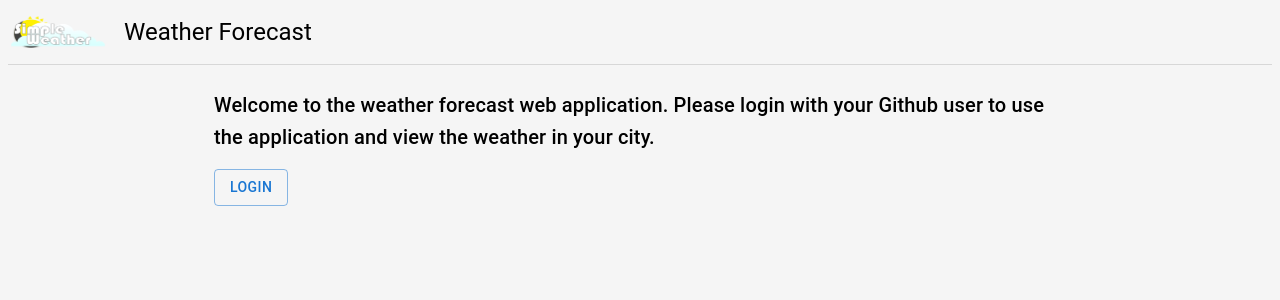
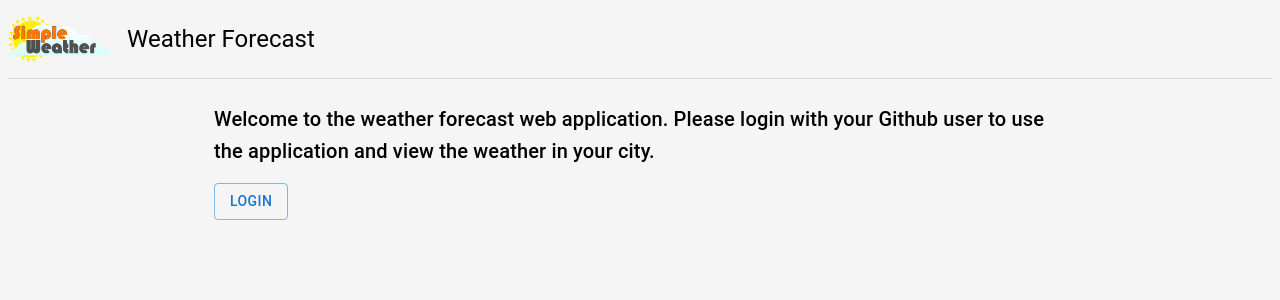
Before and after one commit to weedeej/weather-forecast, a React (Create React App) app: page / in a window 1280 px wide. Shown: the top 300 px of the page. Built offline with nearby package versions, Linux system fonts and the light colour scheme; no server answers.

Commit message:
Replaced logo then rescaled

```diff
--- a/src/components/NavBar/index.tsx
+++ b/src/components/NavBar/index.tsx
@@ -18,9 +18,9 @@ export function NavBar() {
   return (
     <>
       <Stack gap={2} p={1} width="100%">
-        <Stack direction="row" alignItems="center" justifyContent="space-between">
+        <Stack direction="row" alignItems="center" justifyContent="space-between" flexWrap="wrap" rowGap={2}>
           <Stack direction="row" gap={2} alignItems="center">
-            <img src="/images/logo.png" width={100} height={32} alt="logo" />
+            <img src="/images/logo.png" width={103} height={46} alt="logo" />
             <Typography variant="h5">
               Weather Forecast
             </Typography>
```
Also changed, not shown: public/images/logo.png.
